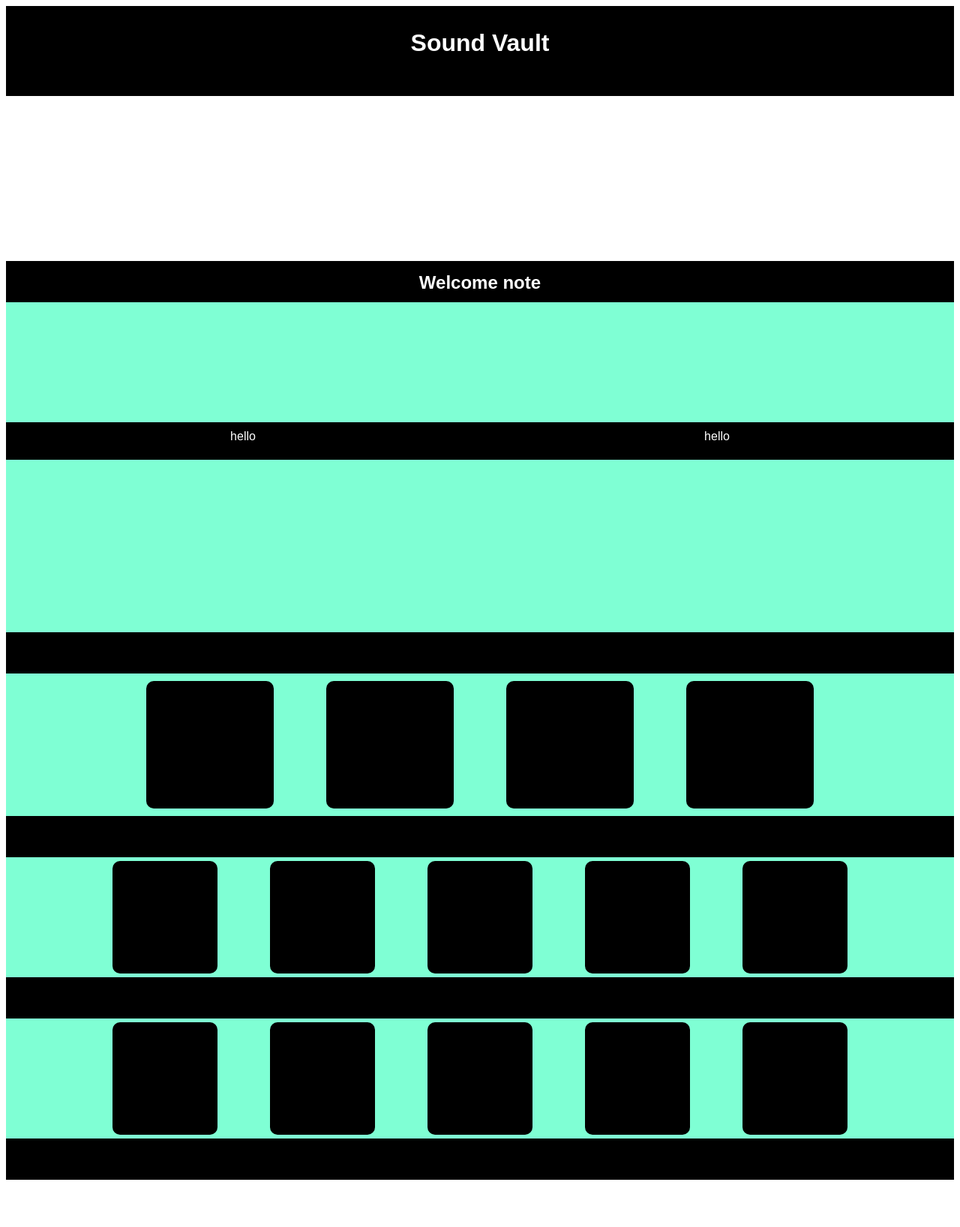
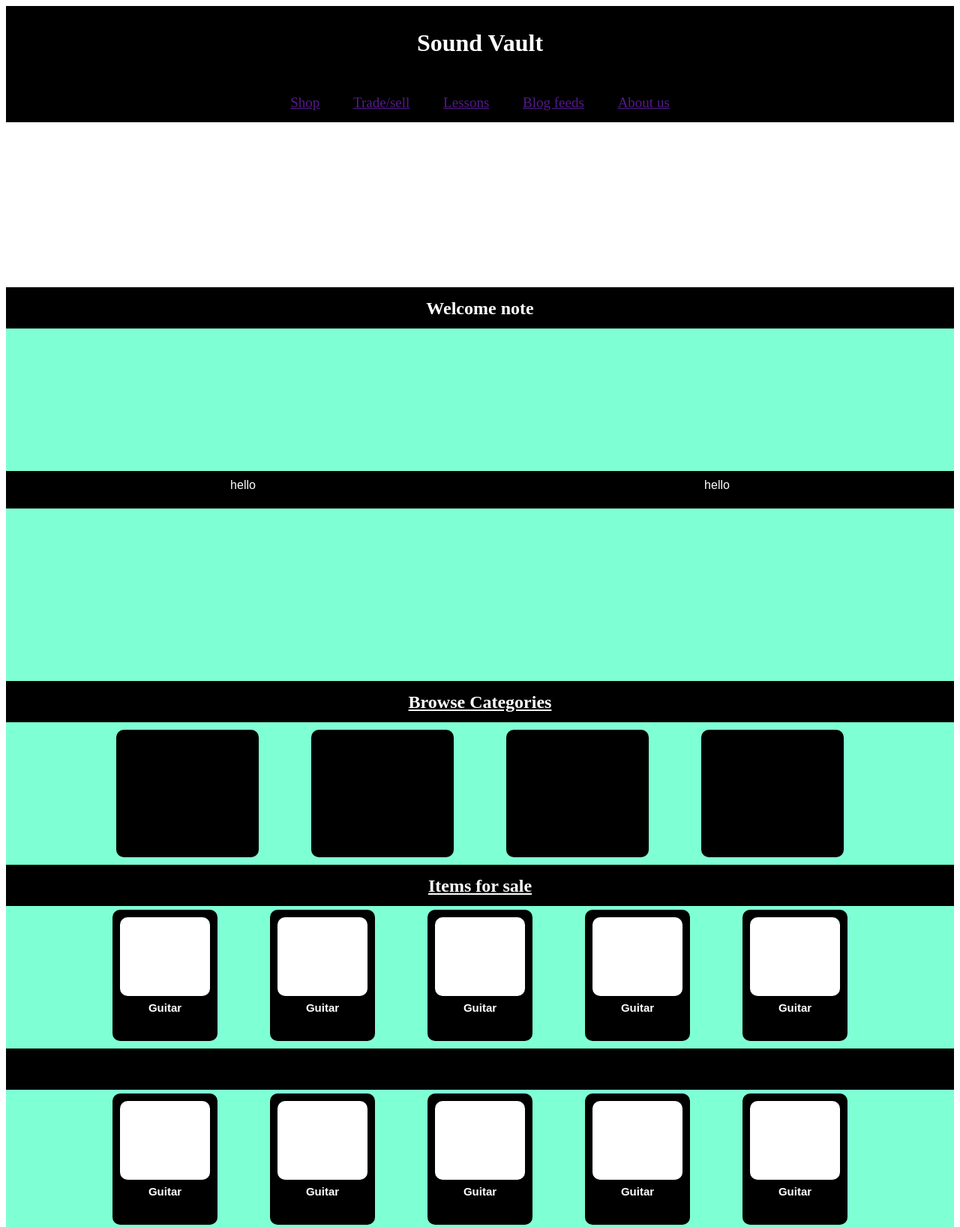
Before and after one commit to StudentUserDiego03/Sound-Vault, a plain HTML site: page index.html in a window 1280 px wide. Shown: the top 1636 px of the page at 75% size. Before the commit the page ends 1581 px from the top, so only its background shows below. Drawn offline with Linux system fonts and the light colour scheme; a web font is replaced by a local one.

Commit message:
Page additions and modifications
Established new pages for the website

```diff
--- a/index.html
+++ b/index.html
@@ -6,7 +6,7 @@
 	<style>
 
 		.header{
-			font-family: arial;
+			font-family: megavolt;
 			text-align: center;
 			color: white;
 			background-color: black;
@@ -15,7 +15,7 @@
 		}
 
 		.sellsheader{
-			font-family: arial;
+			font-family: good-times;
 			text-align: center;
 			color: white;
 			background-color: black;
@@ -33,7 +33,7 @@
 			color: white;
 			background-color: aquamarine;
 			padding: 30px;
-			height: 100px;
+			height: 130px;
 			display: flex;
 			flex-wrap: wrap;
 			justify-content: center;
@@ -89,7 +89,7 @@
 			padding: 10px;
 			border-radius: 10px;
 			height: 150px;
-			width: 150px;
+			width: 170px;
 			margin: 35px;
 			margin-top: -20px
 
@@ -100,34 +100,76 @@
 			background-color: black;
 			padding: 10px;
 			border-radius: 10px;
-			height: 130px;
+			height: 155px;
 			width: 120px;
 			margin: 35px;
-			margin-top: -25px
+			margin-top: -25px;
+			display: flex;
+			justify-content: center;
+			flex-wrap: wrap;
 
 
 		}
+		.pd-display{
+			background-color: white;
+			padding: 10px;
+			border-radius: 10px;
+			width: 100px;
+			height: 85px;
+			font-family: arial;
+		}
 
 		.navbar{
-			font-family: arial;
+			font-family: good-times;
+			font-size: 19px;
 			color: white;
 			margin: 10px;
+			margin-top: -7px;
+
 		}
 
 		.navbarholder{
 			display:flex;
+			justify-content: center;
 			background-color:black;
-			height:35px;
+			padding: 5px;
+			height:25px;
+		}
+		.navbar a{
+			margin: 20px;
+		}
+		.navbar a> active{
+			color:white;
+		}
+
+		.productcontent h3{
+			margin-top: -5px;
+			font-size:15px;
 		}
 
 
 	</style>
+	<link rel="stylesheet" href="https://use.typekit.net/cva5nif.css">
+	<link rel="stylesheet" href="https://use.typekit.net/cva5nif.css">
 </head>
 
 <body>
 	<div class="header">
 		<h1>Sound Vault</h1>
 	</div>
+
+	<div class="navbarholder">
+		<div class="navbar">
+
+			<a href="">Shop</a>
+			<a href="">Trade/sell</a>
+			<a href="">Lessons</a>
+			<a href="">Blog feeds</a>
+			<a href="">About us</a>
+
+		</div>
+	</div>
+
 
 	<div style="height: 220px;">
 	</div>
@@ -148,6 +190,7 @@
 
 
 	<div class="sellsheader">
+		<h2><u>Browse Categories</u></h2>
 	</div>
 	<div class="sellsmain" style="height: 130px;">
 
@@ -159,15 +202,37 @@
 
 
 	</div>
-	<div class="sellsheader"></div>
+	<div class="sellsheader">
+		<h2><u>Items for sale</u></h2>
+	</div>
 
 	<div class="sellsmain">
 
-		<div class="productcontent"></div>
-		<div class="productcontent"></div>
-		<div class="productcontent"></div>
-		<div class="productcontent"></div>
-		<div class="productcontent"></div>
+		<div class="productcontent">
+			<div class="pd-display"></div>
+			<h3>Guitar</h3>
+
+		</div>
+
+		<div class="productcontent">
+			<div class="pd-display"></div>
+			<h3>Guitar</h3>
+		</div>
+
+		<div class="productcontent">
+			<div class="pd-display"></div>
+			<h3>Guitar</h3>
+		</div>
+
+		<div class="productcontent">
+			<div class="pd-display"></div>
+			<h3>Guitar</h3>
+		</div>
+
+		<div class="productcontent">
+			<div class="pd-display"></div>
+			<h3>Guitar</h3>
+		</div>
 
 
 	</div>
@@ -175,14 +240,37 @@
 	<div class="sellsheader"></div>
 
 	<div class="sellsmain">
-		<div class="productcontent"></div>
-		<div class="productcontent"></div>
-		<div class="productcontent"></div>
-		<div class="productcontent"></div>
-		<div class="productcontent"></div>
+
+		<div class="productcontent">
+			<div class="pd-display"></div>
+			<h3>Guitar</h3>
+		</div>
+
+		<div class="productcontent">
+			<div class="pd-display"></div>
+			<h3>Guitar</h3>
+		</div>
+
+		<div class="productcontent">
+			<div class="pd-display"></div>
+			<h3>Guitar</h3>
+		</div>
+
+		<div class="productcontent">
+			<div class="pd-display"></div>
+			<h3>Guitar</h3>
+		</div>
+
+		<div class="productcontent">
+			<div class="pd-display"></div>
+			<h3>Guitar</h3>
+		</div>
 	</div>
 
-	<div class="sellsheader"></div>
+		<div class="sellsheader" style="height: 100px">
+		</div>
+
+
 
 
 
--- /dev/null
+++ b/stylesheet.css
@@ -0,0 +1,166 @@
+@charset "utf-8";
+/* CSS Document */
+
+.header{
+			font-family: megavolt;
+			text-align: center;
+			color: white;
+			background-color: black;
+			padding: 10px;
+			height: 100px;
+		}
+
+		.sellsheader{
+			font-family: good-times;
+			text-align: center;
+			color: white;
+			background-color: black;
+			padding: 10px;
+			height: 35px;
+		}
+
+		.sellsheader h2{
+			margin-top: 5px;
+		}
+
+		.sellsmain{
+			font-family: arial;
+			text-align: center;
+			color: white;
+			background-color: aquamarine;
+			padding: 30px;
+			height: 130px;
+			display: flex;
+			flex-wrap: wrap;
+			justify-content: center;
+			align-items: center;
+
+		}
+
+		@media screen and (max-width: 300px){
+			header{
+				width: 300px;
+			}
+
+		}
+
+		@media screen and (max-width: 300px){
+			sellsheader{
+				width: 300px;
+			}
+
+		}
+
+		.block{
+			margin: 0 auto;
+			width: 1000px;
+		}
+
+		.latestholder{
+			display: flex;
+
+
+		}
+
+		.latestheader{
+			background-color: black;
+			padding: 10px;
+			height: 30px;
+			width: 50%;
+			color: white;
+			font-family: arial;
+			text-align: center;
+
+
+		}
+
+
+		.content-holder{
+			display: flex;
+
+		}
+
+		.sectionnav{
+			background-color: black;
+			padding: 10px;
+			border-radius: 10px;
+			height: 150px;
+			width: 170px;
+			margin: 35px;
+			margin-top: -20px
+
+		}
+
+		.productcontent{
+
+			background-color: black;
+			padding: 10px;
+			border-radius: 10px;
+			height: 155px;
+			width: 120px;
+			margin: 35px;
+			margin-top: -25px;
+			display: flex;
+			justify-content: center;
+			flex-wrap: wrap;
+
+
+		}
+		.pd-display{
+			background-color: white;
+			padding: 10px;
+			border-radius: 10px;
+			width: 100px;
+			height: 85px;
+			font-family: arial;
+		}
+
+		.navbar{
+			font-family: good-times;
+			font-size: 19px;
+			color: white;
+			margin: 10px;
+			margin-top: -7px;
+
+		}
+
+		.navbarholder{
+			display:flex;
+			justify-content: center;
+			background-color:black;
+			padding: 5px;
+			height:25px;
+		}
+		.navbar a{
+			margin: 20px;
+		}
+		.navbar a> active{
+			color:white;
+		}
+
+		.productcontent h3{
+			margin-top: -5px;
+			font-size:15px;
+		}
+
+		.Registration-box{
+				background-color: black;
+			padding: 10px;
+			border-radius: 10px;
+			height: 680px;
+			width: 620px;
+			margin: 35px;
+			margin-top: -5px;
+			justify-content: center;
+
+		}
+
+		.LessonPlans{
+			background-color: black;
+			padding: 10px;
+			border-radius: 10px;
+			height: 50px;
+			width: 50px;
+			margin: 10px;
+			text-align:
+		}
```
Also changed, not shown: Lessons.html (added, +95 -0 lines), about-us.html (added, +97 -0 lines), tradesell.html (added, +110 -0 lines).
